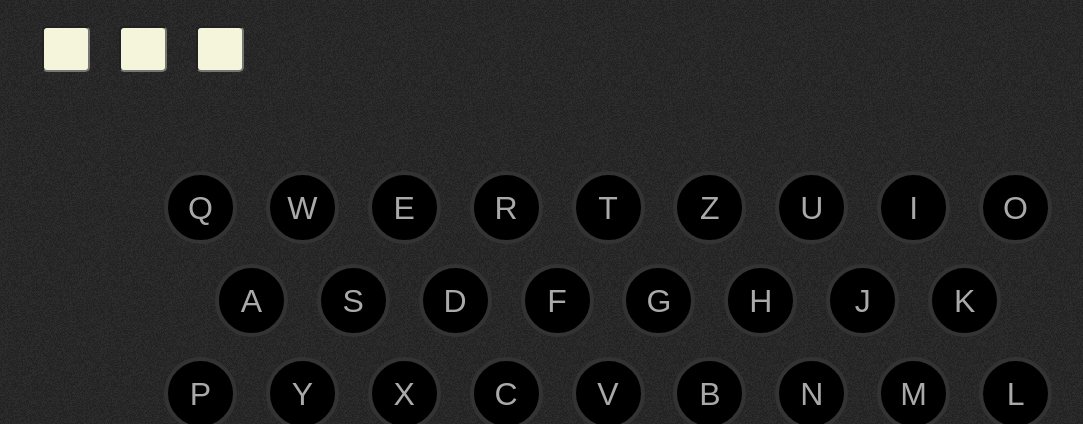
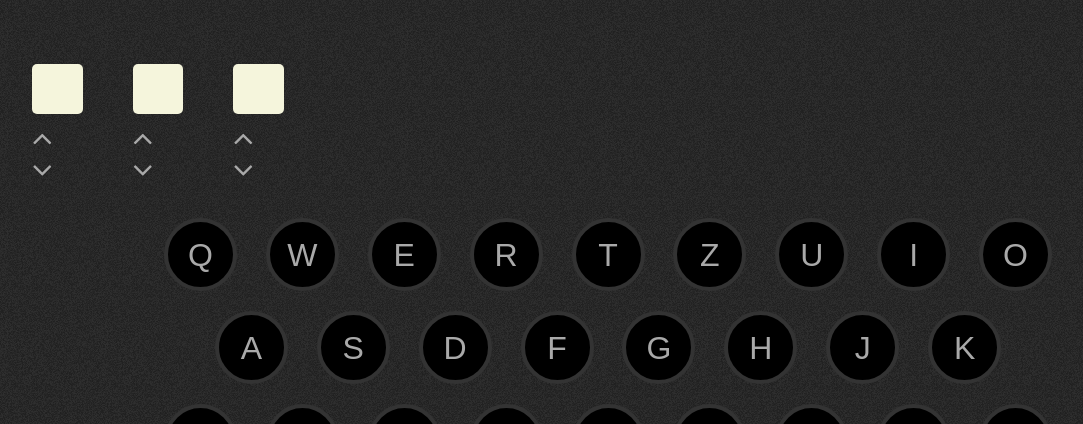
Before and after one commit to peterlawless/enigma-web-app, a Django app: page /enigma in a window 1280 px wide. Shown: the top 424 px of the page, without its empty margins (32-1115 px from the left). Run offline with Django 3.2, Linux system fonts and the light colour scheme; some libraries are stand-ins or nearby versions.

Commit message:
New direction for user interface

```diff
--- a/enigma_app/static/css/enigma.css
+++ b/enigma_app/static/css/enigma.css
@@ -14,24 +14,30 @@ body {
 }
 
 .rotors {
-  padding: 2% 5%;
+  margin-left: 5%;
+  margin-top: 5%;
+  height: 10%;
 }
 
-.rotors input {
+.rotors div {
   display: inline-block;
-  width: 40px;
-  height: 40px;
-  background: beige;
-  border-radius: 5px;
-  text-align: center;
-  font-size: 1em;
-  vertical-align: middle;
-  text-transform: uppercase;
-  margin: 0 10px;
+  padding-right: 1%;
 }
 
-.rotors input:focus {
-  outline: none;
+.rotors div i {
+  display: block;
+}
+
+.rotors div i:hover {
+  color: dimgrey;
+}
+
+.window {
+  width: 50px;
+  height: 50px;
+  border-radius: 5px;
+  background: beige;
+  text-align: center;
 }
 
 #lampboard {
--- /dev/null
+++ b/enigma_app/static/js/main.js
@@ -0,0 +1,6 @@
+var alphabet = ['A', 'B', 'C', 'D', 'E', 'F', 'G', 'H',
+                'I', 'J', 'K', 'L', 'M', 'N', 'O', 'P',
+                'Q', 'R', 'S', 'T', 'U', 'V', 'W', 'X',
+                'Y', 'Z'];
+
+console.log(alphabet);
--- a/enigma_app/templates/enigma.html
+++ b/enigma_app/templates/enigma.html
@@ -5,13 +5,32 @@
     <meta charset="utf-8">
     <meta name="viewport" content="width=device-width, initial-scale=1">
     <title>Enigma</title>
+    <link rel="stylesheet" href="https://maxcdn.bootstrapcdn.com/font-awesome/4.6.3/css/font-awesome.min.css">
     <link rel="stylesheet" type="text/css" href="{% static 'css/enigma.css' %}">
   </head>
   <body>
     <div class="rotors">
-      <input pattern="[A-Z]{1}" id="slow-rotor">
-      <input pattern="[A-Z]{1}" id="middle-rotor">
-      <input pattern="[A-Z]{1}" id="fast-rotor">
+      <div id="slow-rotor">
+        <div class="window"></div>
+        <div class="buttons">
+          <i class="fa fa-angle-up" aria-hidden="true" class="up"></i>
+          <i class="fa fa-angle-down" aria-hidden="true" class="down"></i>
+        </div>
+      </div>
+      <div id="middle-rotor">
+        <div class="window"></div>
+        <div class="buttons">
+          <i class="fa fa-angle-up" aria-hidden="true" class="up"></i>
+          <i class="fa fa-angle-down" aria-hidden="true" class="down"></i>
+        </div>
+      </div>
+      <div id="fast-rotor">
+        <div class="window"></div>
+        <div class="buttons">
+          <i class="fa fa-angle-up" aria-hidden="true" class="up"></i>
+          <i class="fa fa-angle-down" aria-hidden="true" class="down"></i>
+        </div>
+      </div>
     </div>
     <div id="lampboard">
       <div id="first_row">
@@ -47,5 +66,7 @@
         <div id="L">L</div>
       </div>
     </div>
+    <script src="//code.jquery.com/jquery-3.1.1.min.js" integrity="sha256-hVVnYaiADRTO2PzUGmuLJr8BLUSjGIZsDYGmIJLv2b8=" crossorigin="anonymous"></script>
+    <script type="text/javascript" src="{% static 'js/main.js' %}"></script>
   </body>
 </html>
```
